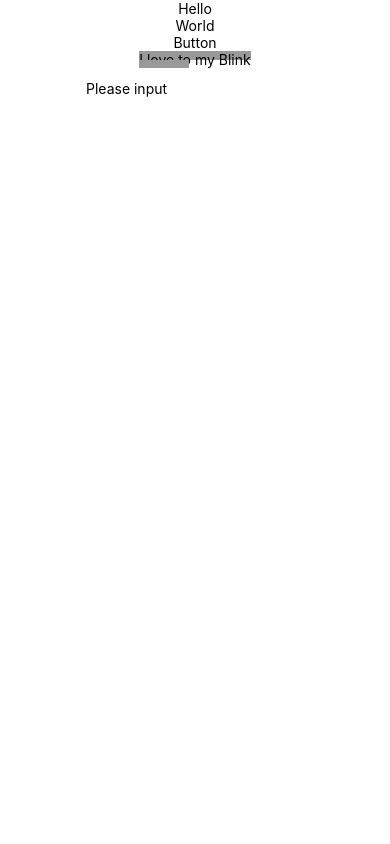
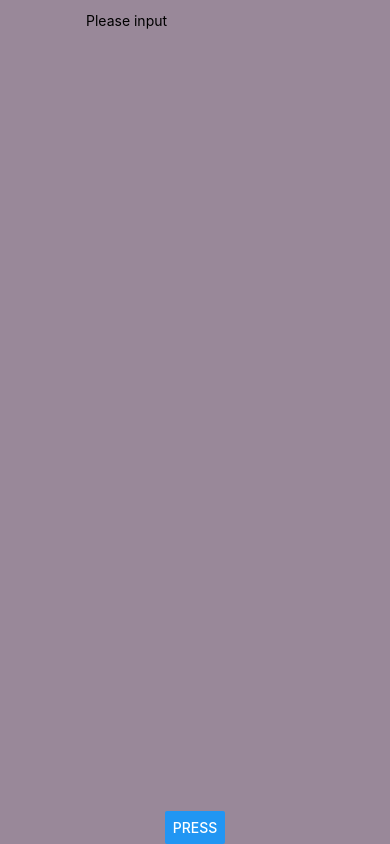
Before and after one commit to march-dave/HelloRN, a React Native app: screen / in a window 390 px wide. Built offline with nearby package versions, Linux system fonts and the light colour scheme.

Commit message:
TouchableHighlight

```diff
--- a/App.js
+++ b/App.js
@@ -11,6 +11,8 @@ import {
   Text,
   View,
   TextInput,
+  Button,
+  TouchableHighlight,
 } from 'react-native';
 import Blink from './Blink.js';
 import HelloButton from './HelloButton';
@@ -32,12 +34,19 @@ export default class App extends Component<Props> {
   render() {
     return (
       <View style={styles.container}>
-        <HelloButton name="Hello"/>
+        {/* <HelloButton name="Hello"/>
         <HelloButton name="World" />
         <HelloButton name="Button" />
-        <Blink text="I love to my Blink" />
+        <Blink text="I love to my Blink" /> */}
 
         <TextInput style={{height: 40}} placeholder="Please input" onChangeText={ (text) => this.setState( {name: text} ) } />
+
+      <Button onPress={ () => {Alert.alert('You tapped the button')}  } title="press" />
+
+        {/* <TouchableHighlight onPress={ ()=> Alert.alert('TouchableHighlight')} >
+
+        </TouchableHighlight> */}
+
       </View>
     );
   }
@@ -47,9 +56,9 @@ const styles = StyleSheet.create({
   container: {
     flex: 1,
     flexDirection: 'column',
-    // justifyContent: 'space-between',
+    justifyContent: 'space-between',
     alignItems: 'center',
-    backgroundColor: '#FFFFFF',
+    backgroundColor: "#989",
   },
   welcome: {
     fontSize: 20,
```
